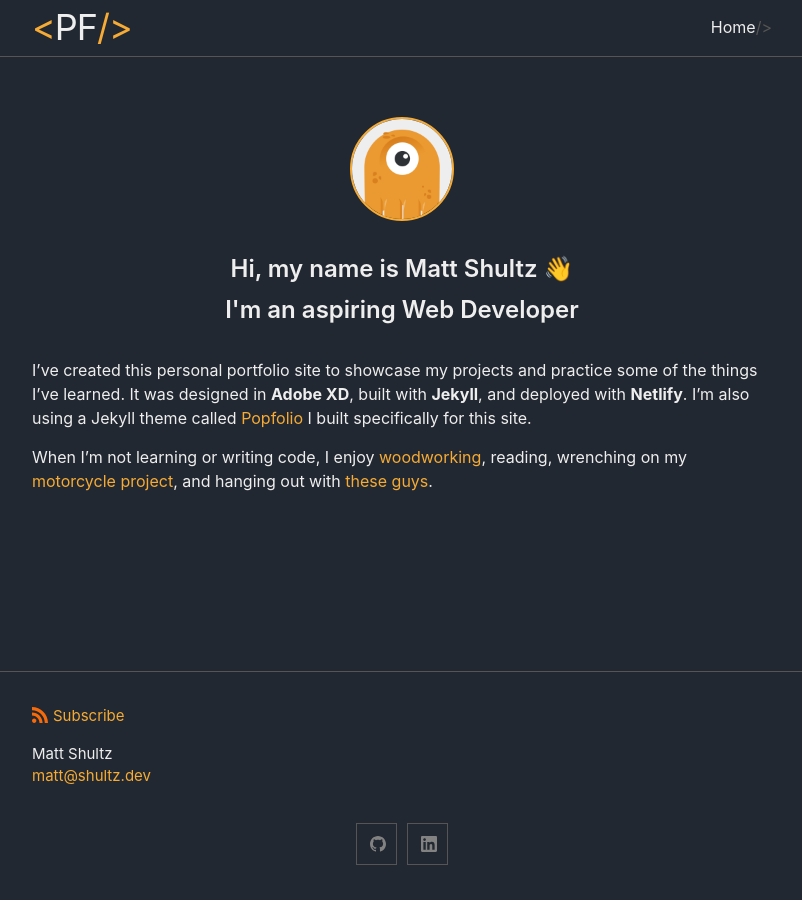
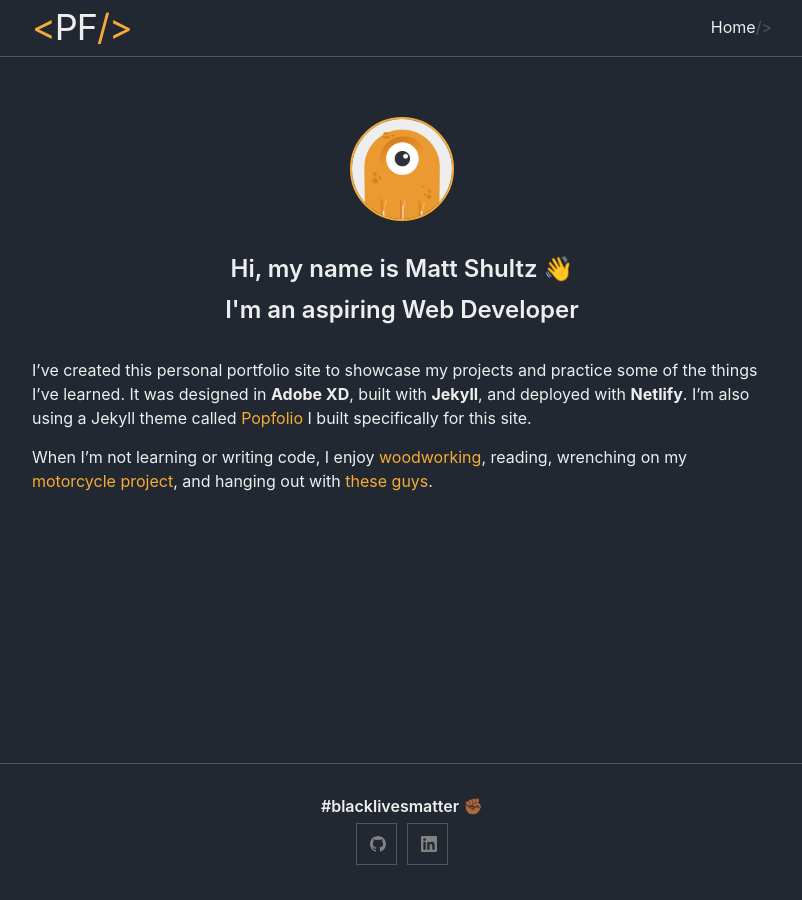
Before and after one commit to AstroMash/popfolio, a Jekyll site: the page built from index.md, in a window 1280 px wide. Shown: the whole page, without its empty margins (238-1040 px from the left). Built offline with Jekyll 4.4.1, drawn with Linux system fonts in a browser that asks for light colours.

Commit message:
Refine footer

```diff
--- a/_config.yml
+++ b/_config.yml
@@ -22,6 +22,7 @@ avatar: "assets/avatar.png" # Displays on the home page. For best results, use a
 intro:
   main: "Hi, my name is Matt Shultz" # This is your tag line that displays under your avatar on the home page. Comment out to hide.
   sub: "I'm an aspiring Web Developer" # This is the second line of the tag line. Comment out to hide.
+footer_message: "#blacklivesmatter ✊🏾" # Comment out to hide. Appears at the bottom of the page, centered above the social links.
 
 # If you want to link only specific pages in your header, uncomment
 # this and add the path to the pages in order as they should show up
--- a/_includes/footer.html
+++ b/_includes/footer.html
@@ -3,30 +3,11 @@
 
   <div class="wrapper">
 
-    <div class="footer-col-wrapper">
-      <div class="footer-col">
-        <p class="feed-subscribe">
-          <a href="{{ 'feed.xml' | relative_url }}">
-            <svg class="svg-icon orange">
-              <use xlink:href="{{ 'assets/popfolio-social-icons.svg#rss' | relative_url }}"></use>
-            </svg><span>Subscribe</span>
-          </a>
-        </p>
-      {%- if site.author %}
-        <ul class="contact-list">
-          {% if site.author.name -%}
-            <li class="p-name">{{ site.author.name | escape }}</li>
-          {% endif -%}
-          {% if site.author.email -%}
-            <li><a class="u-email" href="mailto:{{ site.author.email }}">{{ site.author.email }}</a></li>
-          {%- endif %}
-        </ul>
-      {%- endif %}
+    {% if site.footer_message %}
+      <div class="footer-message">
+        <span>{{ site.footer_message | escape }}</span>
       </div>
-      <div class="footer-col">
-        <p>{{ site.description | escape }}</p>
-      </div>
-    </div>
+    {% endif %}
 
     <div class="social-links">
       {%- include social.html -%}
--- a/_sass/_base.scss
+++ b/_sass/_base.scss
@@ -120,7 +120,7 @@ h3,
 h4,
 h5,
 h6 {
-  font-weight: $bold-font-weight;
+  font-weight: $semibold-font-weight;
 }
 
 /**
--- a/_sass/_layout.scss
+++ b/_sass/_layout.scss
@@ -173,11 +173,6 @@
   padding: $spacing-unit 0;
 }
 
-.footer-heading {
-  @include relative-font-size(1.125);
-  margin-bottom: $spacing-unit / 2;
-}
-
 .feed-subscribe .svg-icon {
   padding: 5px 5px 2px 0;
 }
@@ -188,58 +183,19 @@
   margin-left: 0;
 }
 
-.footer-col-wrapper,
+.footer-message {
+  display: flex;
+  align-items: center;
+  justify-content: center;
+}
+
+.footer-message span {
+  font-weight: $semibold-font-weight;
+}
+
 .social-links {
   @include relative-font-size(0.9375);
   color: $brand-color;
-}
-
-.footer-col {
-  margin-bottom: $spacing-unit / 2;
-}
-
-.footer-col-1,
-.footer-col-2 {
-  width: calc(50% - (#{$spacing-unit} / 2));
-}
-
-.footer-col-3 {
-  width: calc(100% - (#{$spacing-unit} / 2));
-}
-
-@media screen and (min-width: $on-large) {
-  .footer-col-1 {
-    width: calc(35% - (#{$spacing-unit} / 2));
-  }
-
-  .footer-col-2 {
-    width: calc(20% - (#{$spacing-unit} / 2));
-  }
-
-  .footer-col-3 {
-    width: calc(45% - (#{$spacing-unit} / 2));
-  }
-}
-
-@media screen and (min-width: $on-medium) {
-  .footer-col-wrapper {
-    display: flex;
-  }
-
-  .footer-col {
-    width: calc(100% - (#{$spacing-unit} / 2));
-    padding: 0 ($spacing-unit / 2);
-
-    &:first-child {
-      padding-right: $spacing-unit / 2;
-      padding-left: 0;
-    }
-
-    &:last-child {
-      padding-right: 0;
-      padding-left: $spacing-unit / 2;
-    }
-  }
 }
 
 /**
--- a/_sass/popfolio.scss
+++ b/_sass/popfolio.scss
@@ -9,7 +9,8 @@ $code-font-family: "Menlo", "Inconsolata", "Consolas", "Roboto Mono",
   "Ubuntu Mono", "Liberation Mono", "Courier New", monospace;
 $base-font-size: 16px !default;
 $base-font-weight: 400 !default;
-$bold-font-weight: 600 !default;
+$semibold-font-weight: 600 !default;
+$bold-font-weight: 700 !default;
 $small-font-size: $base-font-size * 0.875 !default;
 $base-line-height: 1.5 !default;
 
--- a/_sass/skins/dark.scss
+++ b/_sass/skins/dark.scss
@@ -12,7 +12,7 @@ $text-color: #eeeeee !default;
 $background-color: #222831 !default;
 $code-background-color: #212121 !default;
 
-$link-base-color: #f5ab35 !default;
+$link-base-color: $brand-contrast-color !default;
 $link-visited-color: $link-base-color !default;
 $link-hover-color: $text-color !default;
 
```
